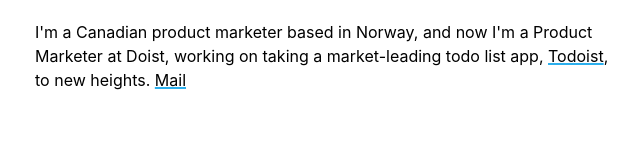
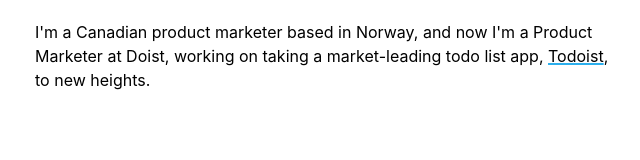
Before and after one commit to jonmccull/blog, a Next.js app: page / in a window 1280 px wide. Shown: the part 184-344 px from the top of the page, without its empty margins (317-957 px from the left). Built offline with nearby package versions, Linux system fonts and the light colour scheme.

Commit message:
fix: update dependencies to resolve security vulnerabilities

```diff
--- a/app/page.tsx
+++ b/app/page.tsx
@@ -19,7 +19,6 @@ export default function HomePage() {
           Todoist
         </a>
         , to new heights.{' '}
-        <a href="mailto:hey@jonm.cc">Mail</a>
       </p>
     </div>
   )
--- a/package.json
+++ b/package.json
@@ -18,9 +18,9 @@
     "@vercel/analytics": "^1.2.2",
     "@vercel/speed-insights": "^1.0.10",
     "framer-motion": "^12.12.1",
-    "geist": "1.2.2",
+    "geist": "1.4.2",
     "gray-matter": "^4.0.3",
-    "next": "14.1.0",
+    "next": "15.2.4",
     "next-mdx-remote": "^4.4.1",
     "postcss": "^8.4.38",
     "react": "18.2.0",
```
Also changed, not shown: 1 other file (tests, documents, lock files or other folders).
